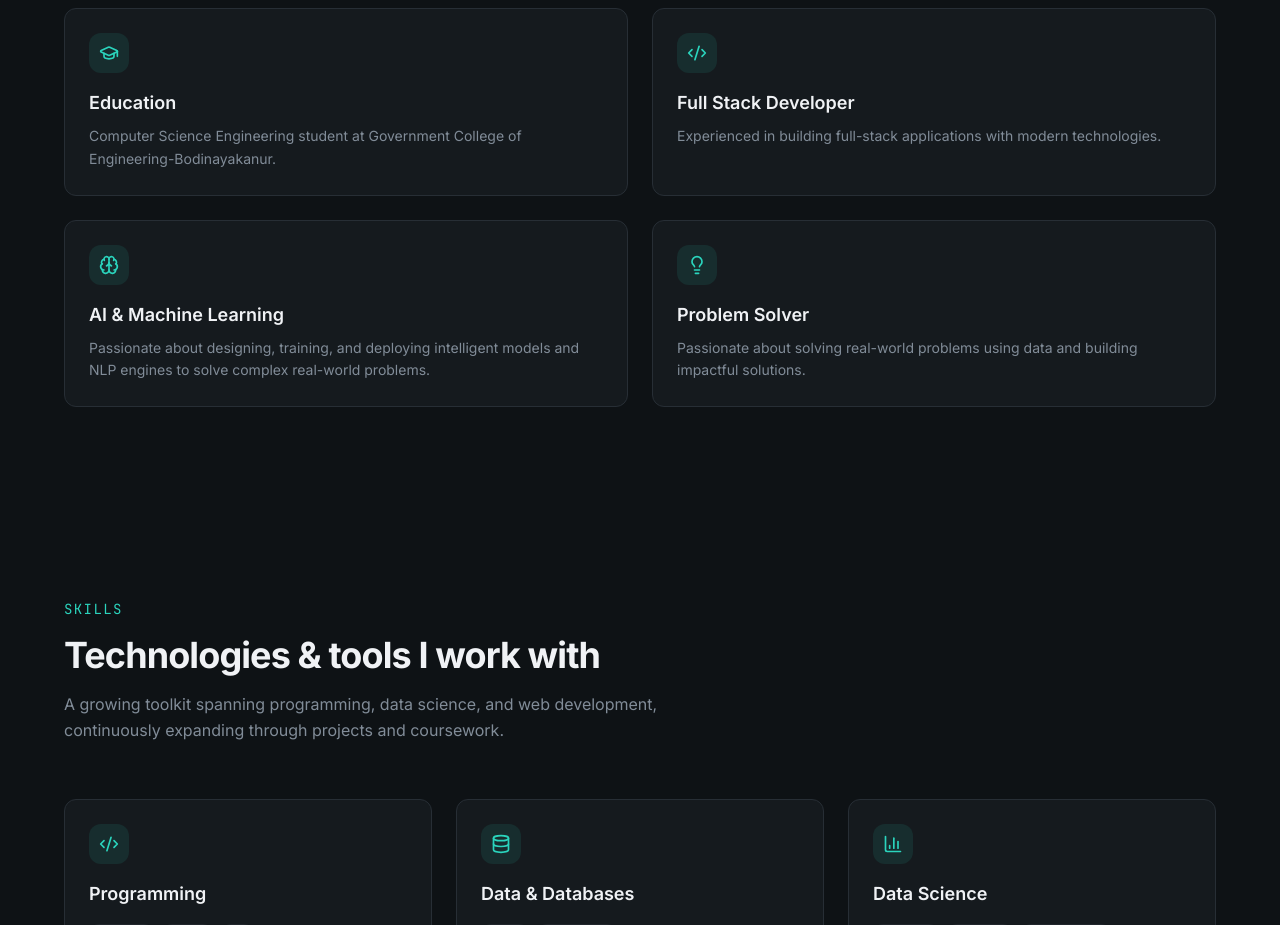
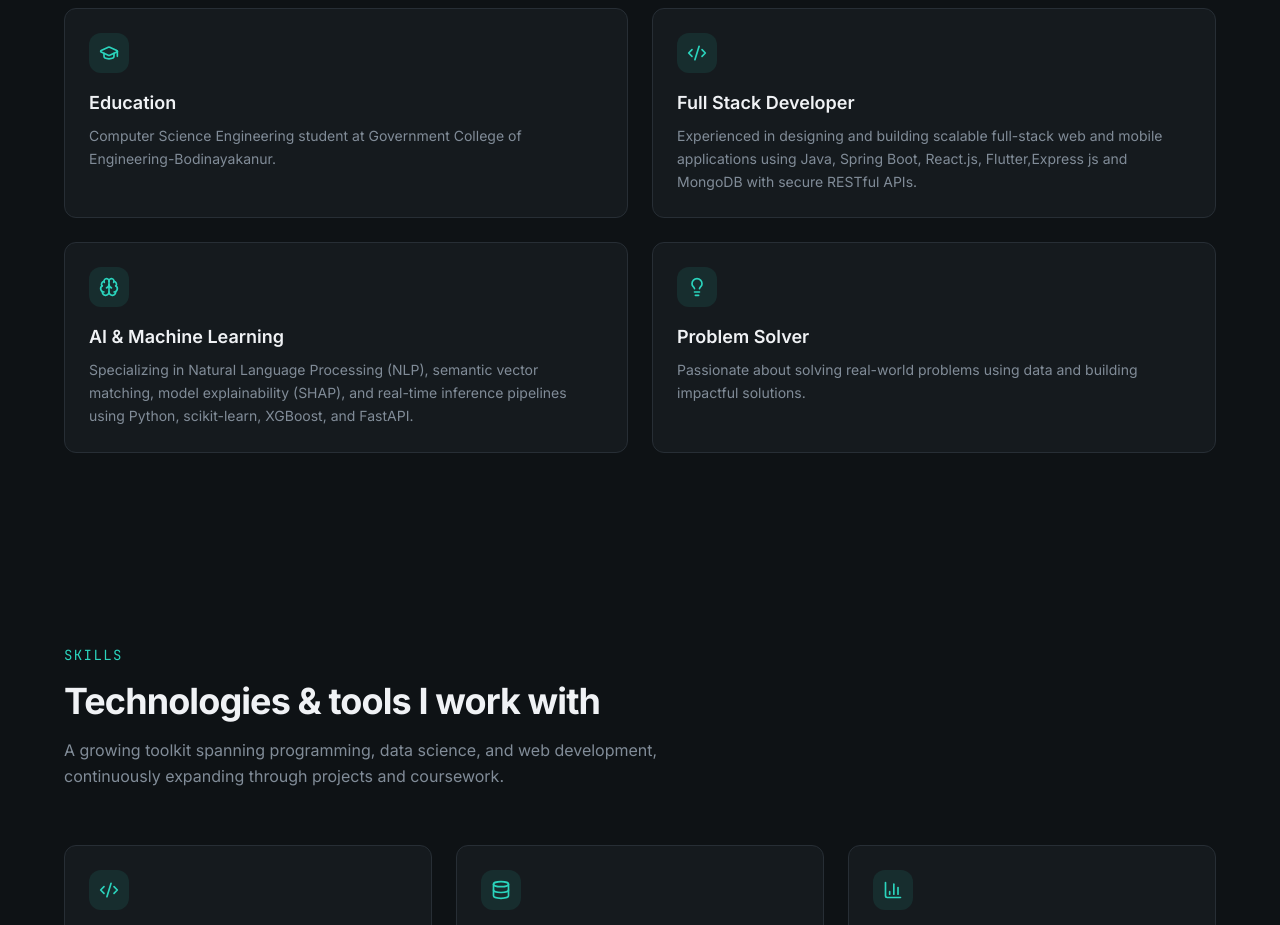
Before and after one commit to jeyagurubalaji/Portfolio, a Next.js app: page / in a window 1280 px wide. Shown: the part 1020-1945 px from the top of the page. Built offline with nearby package versions, Linux system fonts and the light colour scheme.

Commit message:
Update the Full stack and AI ML learning description in the about section

```diff
--- a/components/about-section.tsx
+++ b/components/about-section.tsx
@@ -11,13 +11,13 @@ const highlights = [
     icon: Code2,
     title: "Full Stack Developer",
     description:
-      "Experienced in building full-stack applications with modern technologies.",
+      "Experienced in designing and building scalable full-stack web and mobile applications using Java, Spring Boot, React.js, Flutter,Express js and MongoDB with secure RESTful APIs.",
   },
   {
     icon: Brain,
     title: "AI & Machine Learning",
     description:
-      "Passionate about designing, training, and deploying intelligent models and NLP engines to solve complex real-world problems.",
+      "Specializing in Natural Language Processing (NLP), semantic vector matching, model explainability (SHAP), and real-time inference pipelines using Python, scikit-learn, XGBoost, and FastAPI.",
   },
   {
     icon: Lightbulb,
```
